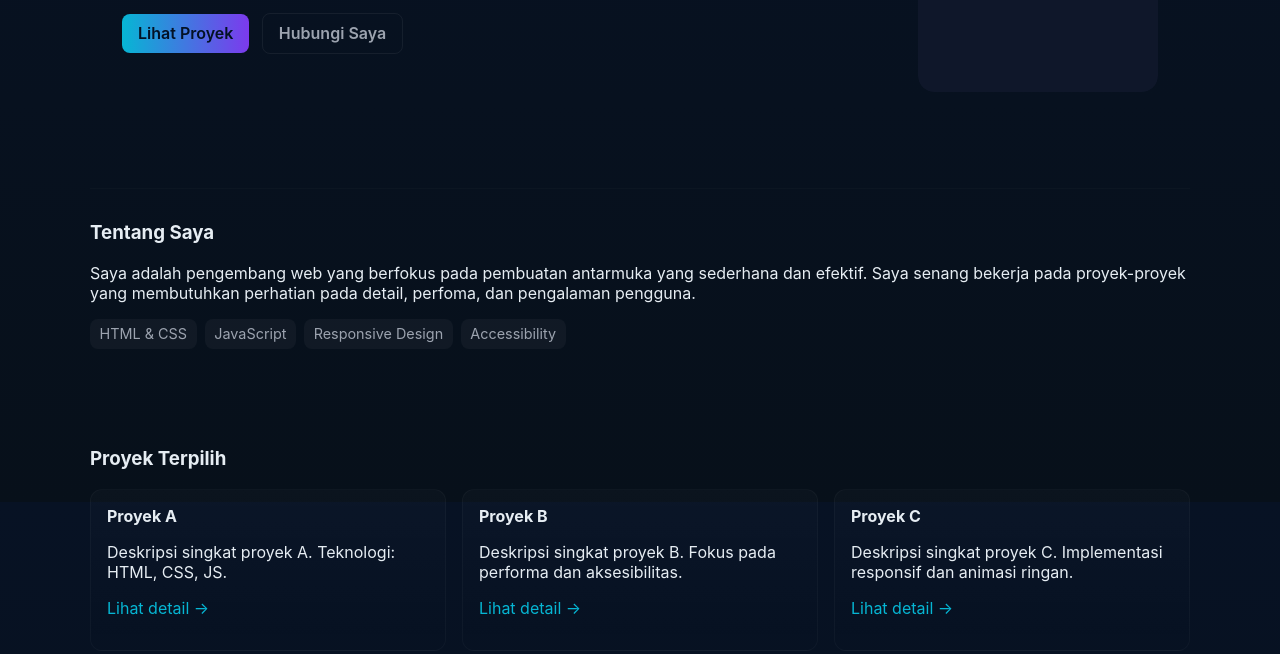
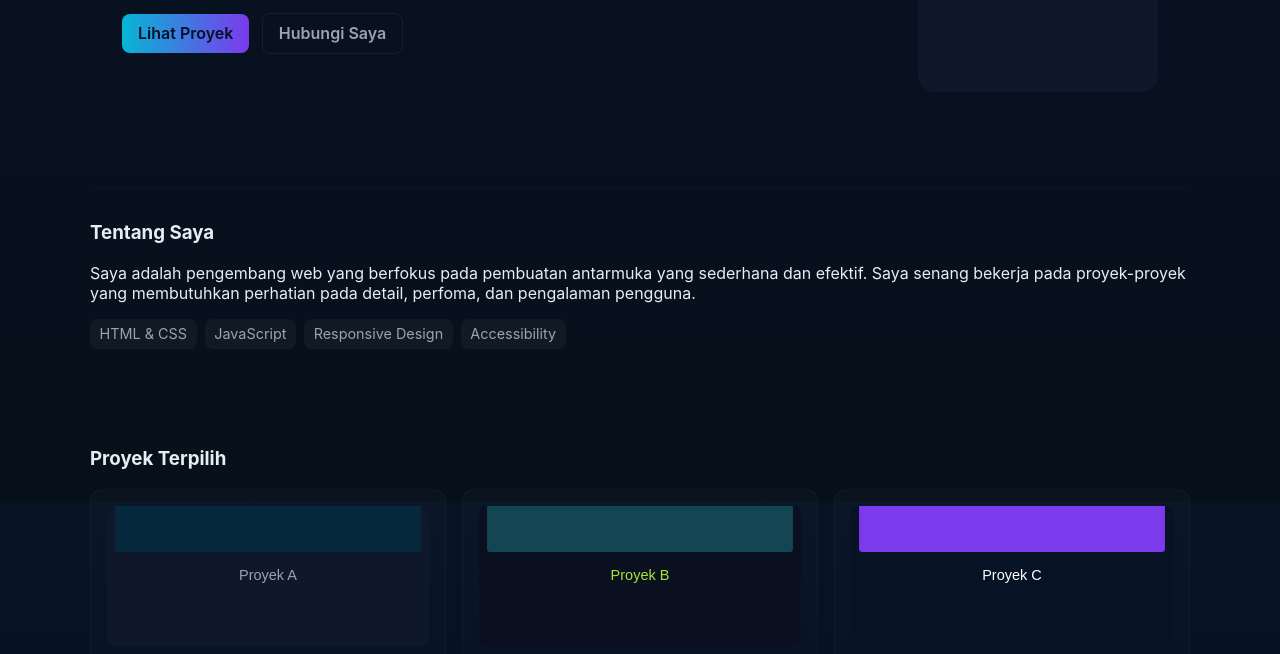
Before and after one commit to bagusraharjaputrap-svg/bagusraharjaputrap-svg.github.io, a plain HTML site: page index.html in a window 1280 px wide. Shown: the part 298-952 px from the top of the page. Drawn offline with Linux system fonts and the light colour scheme.

Commit message:
Add SVG images for projects A, B, and C; update index.html and styles.css for project thumbnails

```diff
--- a/index.html
+++ b/index.html
@@ -55,18 +55,21 @@
 			<h3>Proyek Terpilih</h3>
 			<div class="grid">
 				<article class="card">
+					<img class="thumb" src="images/project1.svg" alt="Thumbnail Proyek A">
 					<h4>Proyek A</h4>
 					<p>Deskripsi singkat proyek A. Teknologi: HTML, CSS, JS.</p>
 					<p><a href="#" class="link">Lihat detail →</a></p>
 				</article>
 
 				<article class="card">
+					<img class="thumb" src="images/project2.svg" alt="Thumbnail Proyek B">
 					<h4>Proyek B</h4>
 					<p>Deskripsi singkat proyek B. Fokus pada performa dan aksesibilitas.</p>
 					<p><a href="#" class="link">Lihat detail →</a></p>
 				</article>
 
 				<article class="card">
+					<img class="thumb" src="images/project3.svg" alt="Thumbnail Proyek C">
 					<h4>Proyek C</h4>
 					<p>Deskripsi singkat proyek C. Implementasi responsif dan animasi ringan.</p>
 					<p><a href="#" class="link">Lihat detail →</a></p>
--- a/styles.css
+++ b/styles.css
@@ -34,6 +34,7 @@ html,body{height:100%;margin:0;font-family:Inter,ui-sans-serif,system-ui,-apple-
 .grid{display:grid;grid-template-columns:repeat(3,1fr);gap:1rem}
 .card{background:linear-gradient(180deg,rgba(255,255,255,0.02),transparent);padding:1rem;border-radius:12px;border:1px solid rgba(255,255,255,0.03)}
 .card h4{margin:0 0 0.5rem}
+.card img.thumb{width:100%;height:140px;object-fit:cover;border-radius:8px;margin-bottom:0.75rem;display:block}
 .link{color:var(--accent);text-decoration:none}
 .contact{padding:2rem 0;border-top:1px solid rgba(255,255,255,0.02)}
 .socials{display:flex;gap:1rem;margin-top:0.5rem}
```
Also changed, not shown: images/project1.svg (added), images/project2.svg (added), images/project3.svg (added).
